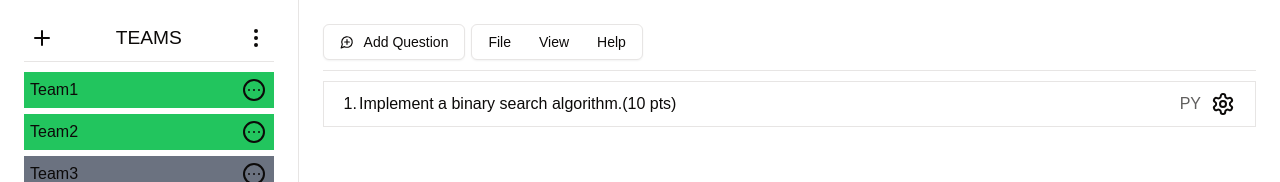
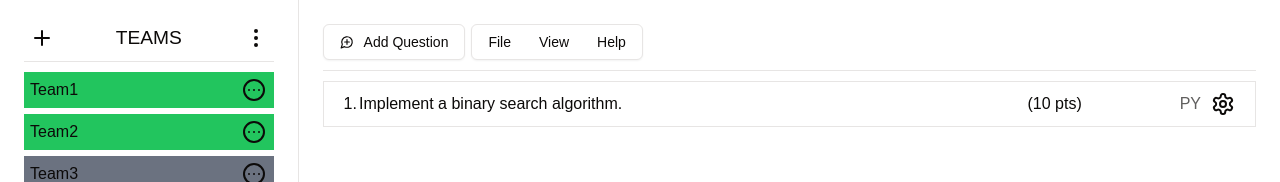
Before and after one commit to thecapst1/basalt, a Next.js app in the folder client/: page /host in a window 1280 px wide. Shown: the top 182 px of the page. Built offline with nearby package versions, Linux system fonts and the light colour scheme.

Commit message:
Truncation Addition and Prettier Update

```diff
--- a/client/app/host/page.tsx
+++ b/client/app/host/page.tsx
@@ -69,7 +69,7 @@ const TeamFormSchema = z.object({
     name: z.string().trim().min(1, 'Team name cannot be empty!'),
     password: z.string().trim().min(1, 'Password cannot be empty!'),
 });
-type TeamFormValues = z.infer<typeof TeamFormSchema>
+type TeamFormValues = z.infer<typeof TeamFormSchema>;
 
 export default function Host() {
     const { setTheme } = useTheme();
@@ -162,7 +162,7 @@ export default function Host() {
     return (
         <ResizablePanelGroup direction="horizontal" className="flex flex-grow">
             <ResizablePanel
-                className="flex flex-col p-6 justify-center"
+                className="flex flex-col justify-center p-6"
                 defaultSize={20}
                 minSize={20}
                 maxSize={40}
@@ -192,7 +192,9 @@ export default function Host() {
                                         {...form.register('name')}
                                     />
                                     {form.formState.errors.name && (
-                                        <p className="text-red-500">{form.formState.errors.name.message}</p>
+                                        <p className="text-red-500">
+                                            {form.formState.errors.name.message}
+                                        </p>
                                     )}
                                 </div>
                                 <div>
@@ -204,7 +206,9 @@ export default function Host() {
                                         {...form.register('password')}
                                     />
                                     {form.formState.errors.password && (
-                                        <p className="text-red-500">{form.formState.errors.password.message}</p>
+                                        <p className="text-red-500">
+                                            {form.formState.errors.password.message}
+                                        </p>
                                     )}
                                 </div>
                                 {errorMessage && (
@@ -278,9 +282,7 @@ export default function Host() {
                 </div>
                 <Separator className="mt-2" />
                 <div>
-                    <p className="mx-auto my-2.5 text-center text-[18px] uppercase">
-                        Leaderboard
-                    </p>
+                    <p className="mx-auto my-2.5 text-center text-[18px] uppercase">Leaderboard</p>
                     <div className="flex h-96 flex-col gap-2 overflow-y-auto pt-2.5">
                         {[...teamList]
                             .filter((team) => team.status === true)
@@ -454,14 +456,10 @@ export default function Host() {
                         {questions.map((q, index) => (
                             <li
                                 key={index}
-                                className="flex h-fit w-full items-center rounded-2.5 border border-[0.5px] p-[10px_20px]"
+                                className="rounded-2.5 flex h-fit w-full items-center border border-[0.5px] p-[10px_20px]"
                             >
                                 <span className="pr-0.5">{index + 1}. </span>
-                                <span>
-                                    {q.question.length > 60
-                                        ? `${q.question.slice(0, 60)}...`
-                                        : q.question}
-                                </span>
+                                <span className="w-3/4 truncate">{q.question}</span>
                                 <span className="question-points">({q.points} pts)</span>
                                 <span className="ml-auto pr-2.5 uppercase opacity-65">
                                     {q.language}
```
